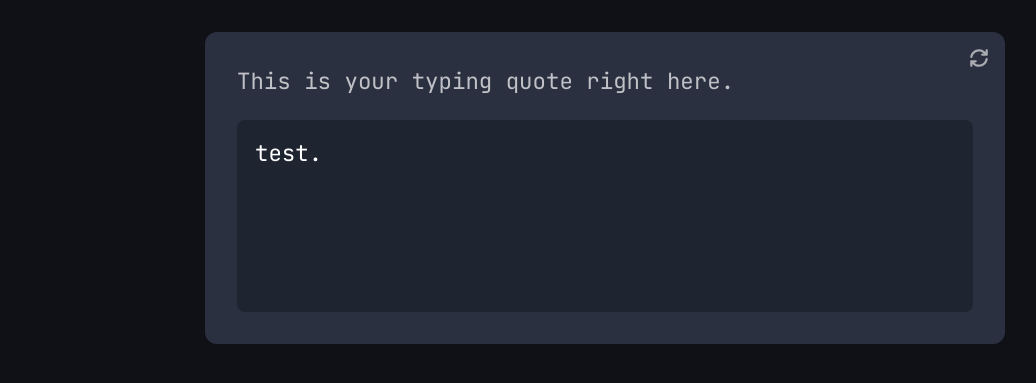
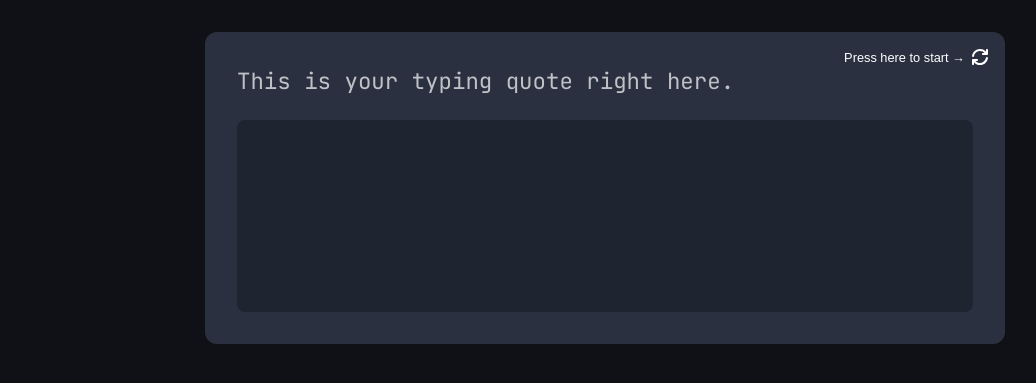
Before and after one commit to hddgpp/Typing-eng, a plain HTML site: page index.html in a window 1280 px wide. Shown: the part 151-534 px from the top of the page, without its empty margins (35-1071 px from the left). Drawn offline with Linux system fonts and the light colour scheme.

Commit message:
Fixing the quoteInput overflow bug and setting span for each character

```diff
--- a/index.html
+++ b/index.html
@@ -28,13 +28,12 @@
                 class="quote-input"
                 contenteditable="true"
                 spellcheck="false">
-                test.
             </div>
 
         </div>
 
     </main>
 
-    <script src="typing.js"></script>
+    <script type="module" src="typing.js"></script>
 </body>
 </html>
--- a/styles.css
+++ b/styles.css
@@ -64,16 +64,36 @@
     flex-direction: row;
 }
 
+.start-text {
+    font-size: 0.8rem; /* smaller text */
+    margin-right: 5px; /* space before SVG */
+    font-weight: 500;
+    color: var(--text);
+}
+
 .quote-input {
     min-height: 120px;
     padding: 1rem;
     border-radius: 8px;
     height: 12rem;
     outline: none;
+    overflow-y: auto;
+    overflow-x: hidden;
+    word-wrap: break-word;
+    white-space: pre-wrap;
     font-family: "JetBrains Mono", monospace;
     background-color: var(--SSurface);
     border: 2px solid transparent;
     transition: border 0.2s ease, box-shadow 0.2s ease;
+}
+
+.quote-input::-webkit-scrollbar {
+    width: 6px;
+}
+
+.quote-input::-webkit-scrollbar-thumb {
+    background: var(--border);
+    border-radius: 10px;
 }
 
 .quote-display {
@@ -84,8 +104,6 @@
 
 .refresh-btn {
     position: absolute;
-    width: 22px;
-    height: 22px;
     top: 15px;
     right: 15px;
     background: none;
@@ -93,15 +111,20 @@
     font-size: 1.5rem;
     cursor: pointer;
     fill: var(--text);
-    opacity: 0.6;
+    display: flex;
+    align-items: center;
+}
+
+.refresh-btn svg {
+    width: 20px;
+    height: 20px;
+    display: block;
 }
 
 .refresh-btn:hover {
     opacity: 1;
 }
 
-
-
 /* Focus state */
 .quote-input:focus {
     border: 2px solid var(--timer);
--- /dev/null
+++ b/typing.js
@@ -0,0 +1,41 @@
+import quotes from './data.js';
+
+const quoteDisplay = document.querySelector('#quoteDisplay');
+const refreshBtn = document.querySelector('#refreshBtn');
+const quoteInput = document.querySelector('#quoteInput')
+
+function updateRefreshButton() {
+  if (quoteDisplay.textContent.trim() === 'This is your typing quote right here.') {
+    refreshBtn.innerHTML = `
+      <span class="start-text">Press here to start →</span>
+      <svg xmlns="http://www.w3.org/2000/svg" viewBox="0 0 640 640">
+            <path d="M129.9 292.5C143.2 199.5 223.3 128 320 128C373 128 421 149.5 455.8 184.2C456 184.4 456.2 184.6 456.4 184.8L464 192L416.1 192C398.4 192 384.1 206.3 384.1 224C384.1 241.7 398.4 256 416.1 256L544.1 256C561.8 256 576.1 241.7 576.1 224L576.1 96C576.1 78.3 561.8 64 544.1 64C526.4 64 512.1 78.3 512.1 96L512.1 149.4L500.8 138.7C454.5 92.6 390.5 64 320 64C191 64 84.3 159.4 66.6 283.5C64.1 301 76.2 317.2 93.7 319.7C111.2 322.2 127.4 310 129.9 292.6zM573.4 356.5C575.9 339 563.7 322.8 546.3 320.3C528.9 317.8 512.6 330 510.1 347.4C496.8 440.4 416.7 511.9 320 511.9C267 511.9 219 490.4 184.2 455.7C184 455.5 183.8 455.3 183.6 455.1L176 447.9L223.9 447.9C241.6 447.9 255.9 433.6 255.9 415.9C255.9 398.2 241.6 383.9 223.9 383.9L96 384C87.5 384 79.3 387.4 73.3 393.5C67.3 399.6 63.9 407.7 64 416.3L65 543.3C65.1 561 79.6 575.2 97.3 575C115 574.8 129.2 560.4 129 542.7L128.6 491.2L139.3 501.3C185.6 547.4 249.5 576 320 576C449 576 555.7 480.6 573.4 356.5z"/>
+        </svg>
+    `;
+  } else {
+    refreshBtn.innerHTML = `
+      <svg xmlns="http://www.w3.org/2000/svg" viewBox="0 0 640 640">
+            <path d="M129.9 292.5C143.2 199.5 223.3 128 320 128C373 128 421 149.5 455.8 184.2C456 184.4 456.2 184.6 456.4 184.8L464 192L416.1 192C398.4 192 384.1 206.3 384.1 224C384.1 241.7 398.4 256 416.1 256L544.1 256C561.8 256 576.1 241.7 576.1 224L576.1 96C576.1 78.3 561.8 64 544.1 64C526.4 64 512.1 78.3 512.1 96L512.1 149.4L500.8 138.7C454.5 92.6 390.5 64 320 64C191 64 84.3 159.4 66.6 283.5C64.1 301 76.2 317.2 93.7 319.7C111.2 322.2 127.4 310 129.9 292.6zM573.4 356.5C575.9 339 563.7 322.8 546.3 320.3C528.9 317.8 512.6 330 510.1 347.4C496.8 440.4 416.7 511.9 320 511.9C267 511.9 219 490.4 184.2 455.7C184 455.5 183.8 455.3 183.6 455.1L176 447.9L223.9 447.9C241.6 447.9 255.9 433.6 255.9 415.9C255.9 398.2 241.6 383.9 223.9 383.9L96 384C87.5 384 79.3 387.4 73.3 393.5C67.3 399.6 63.9 407.7 64 416.3L65 543.3C65.1 561 79.6 575.2 97.3 575C115 574.8 129.2 560.4 129 542.7L128.6 491.2L139.3 501.3C185.6 547.4 249.5 576 320 576C449 576 555.7 480.6 573.4 356.5z"/>
+        </svg>
+    `;
+  }
+}
+
+function CharacterSplit(name) {
+    name.split('').forEach( character => {
+        const characterSpan = document.createElement('span')
+        characterSpan.textContent = character
+        quoteDisplay.appendChild(characterSpan)
+    });
+}
+
+refreshBtn.addEventListener('click', function () {
+  const randomQuote = quotes[Math.floor(Math.random() * quotes.length)];
+  quoteDisplay.textContent = randomQuote;
+  quoteInput.textContent = null;
+  CharacterSplit(randomQuote)
+  updateRefreshButton();
+});
+
+
+updateRefreshButton();
```
